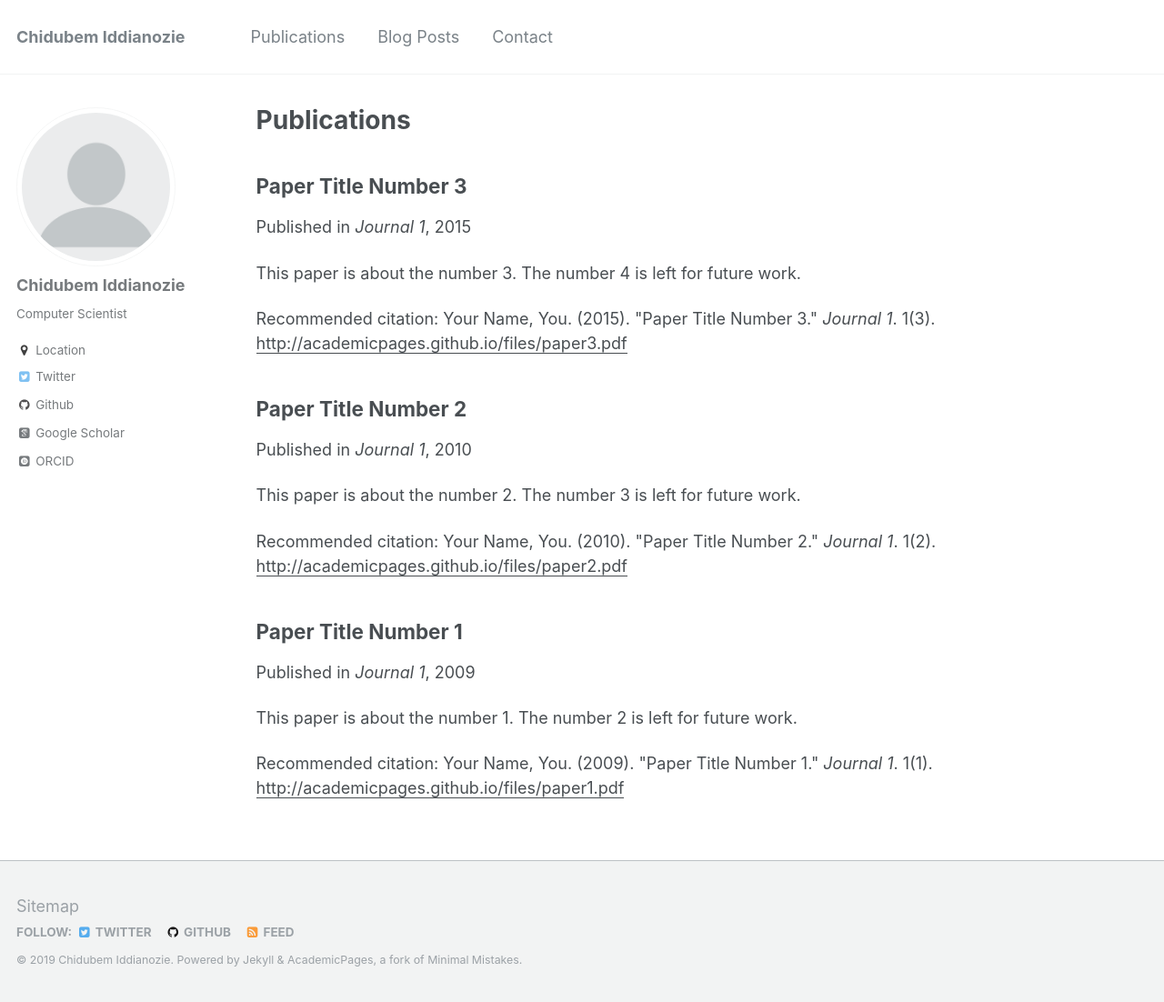
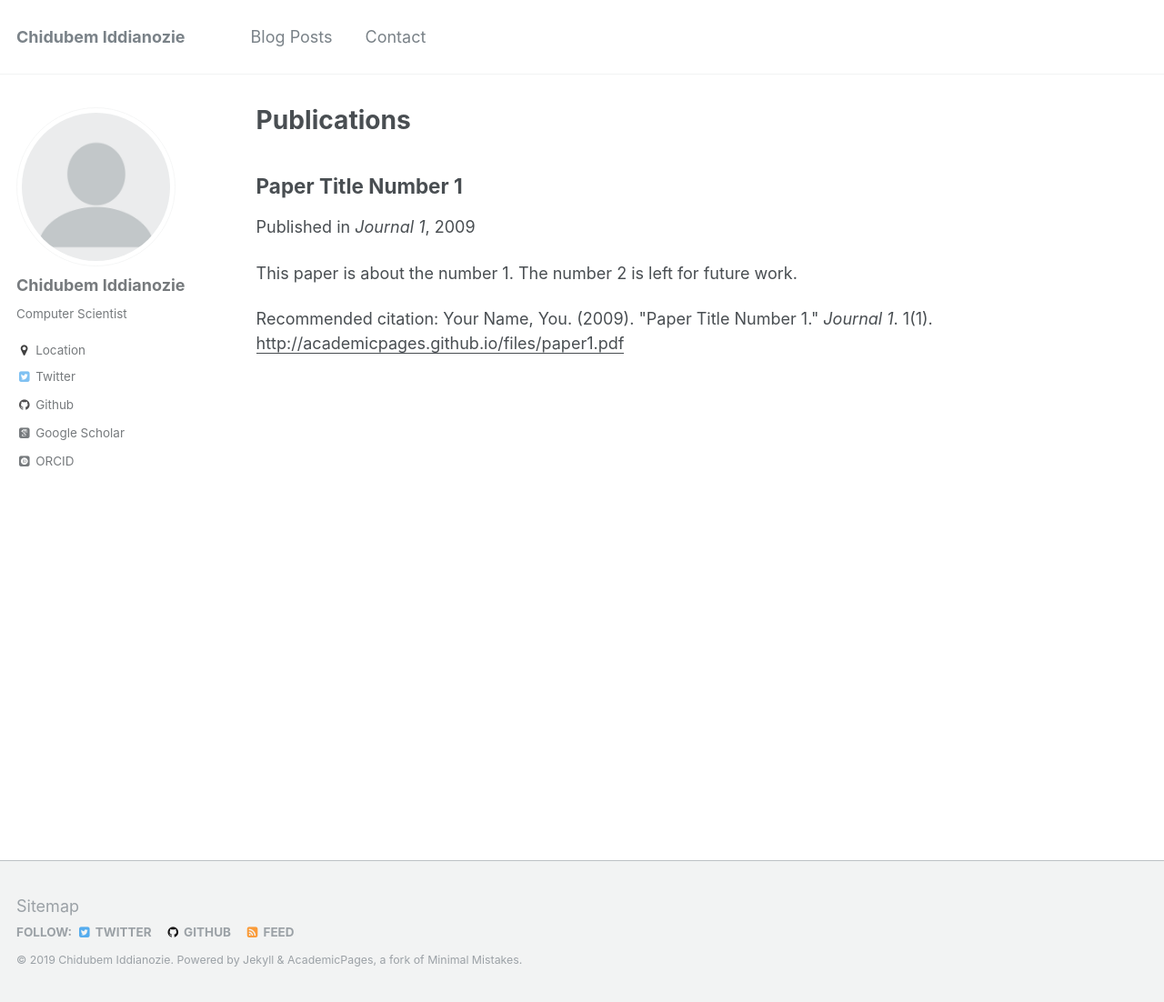
Before and after one commit to chiddianozie/chidubem-iddianozie, a Jekyll site: the page built from _pages/publications.md, in a window 1280 px wide and 1102 px high. Shown: the whole window at 91% size. Built offline with Jekyll 4.4.1, drawn with Linux system fonts in a browser that asks for light colours; some web fonts are replaced.

```diff
--- a/_data/navigation.yml
+++ b/_data/navigation.yml
@@ -1,8 +1,8 @@
 # main links links
 main:
 
-  - title: "Publications"
-    url: /publications/
+  # - title: "Publications"
+  #   url: /publications/
 
   #  - title: "Talks"
   #    url: /talks/
--- a/_publications/2010-10-01-paper-title-number-2.md
+++ /dev/null
@@ -1,15 +0,0 @@
----
-title: "Paper Title Number 2"
-collection: publications
-permalink: /publication/2010-10-01-paper-title-number-2
-excerpt: 'This paper is about the number 2. The number 3 is left for future work.'
-date: 2010-10-01
-venue: 'Journal 1'
-paperurl: 'http://academicpages.github.io/files/paper2.pdf'
-citation: 'Your Name, You. (2010). &quot;Paper Title Number 2.&quot; <i>Journal 1</i>. 1(2).'
----
-This paper is about the number 2. The number 3 is left for future work.
-
-[Download paper here](http://academicpages.github.io/files/paper2.pdf)
-
-Recommended citation: Your Name, You. (2010). "Paper Title Number 2." <i>Journal 1</i>. 1(2).
--- a/_publications/2015-10-01-paper-title-number-3.md
+++ /dev/null
@@ -1,15 +0,0 @@
----
-title: "Paper Title Number 3"
-collection: publications
-permalink: /publication/2015-10-01-paper-title-number-3
-excerpt: 'This paper is about the number 3. The number 4 is left for future work.'
-date: 2015-10-01
-venue: 'Journal 1'
-paperurl: 'http://academicpages.github.io/files/paper3.pdf'
-citation: 'Your Name, You. (2015). &quot;Paper Title Number 3.&quot; <i>Journal 1</i>. 1(3).'
----
-This paper is about the number 3. The number 4 is left for future work.
-
-[Download paper here](http://academicpages.github.io/files/paper3.pdf)
-
-Recommended citation: Your Name, You. (2015). "Paper Title Number 3." <i>Journal 1</i>. 1(3).
```
Also changed, not shown: _pages/about.md (+4 -1 lines), _pages/contact.md (+1 -1 lines), _posts/2012-08-14-blog-post-1.md (deleted, +0 -20 lines), 2 other files.
